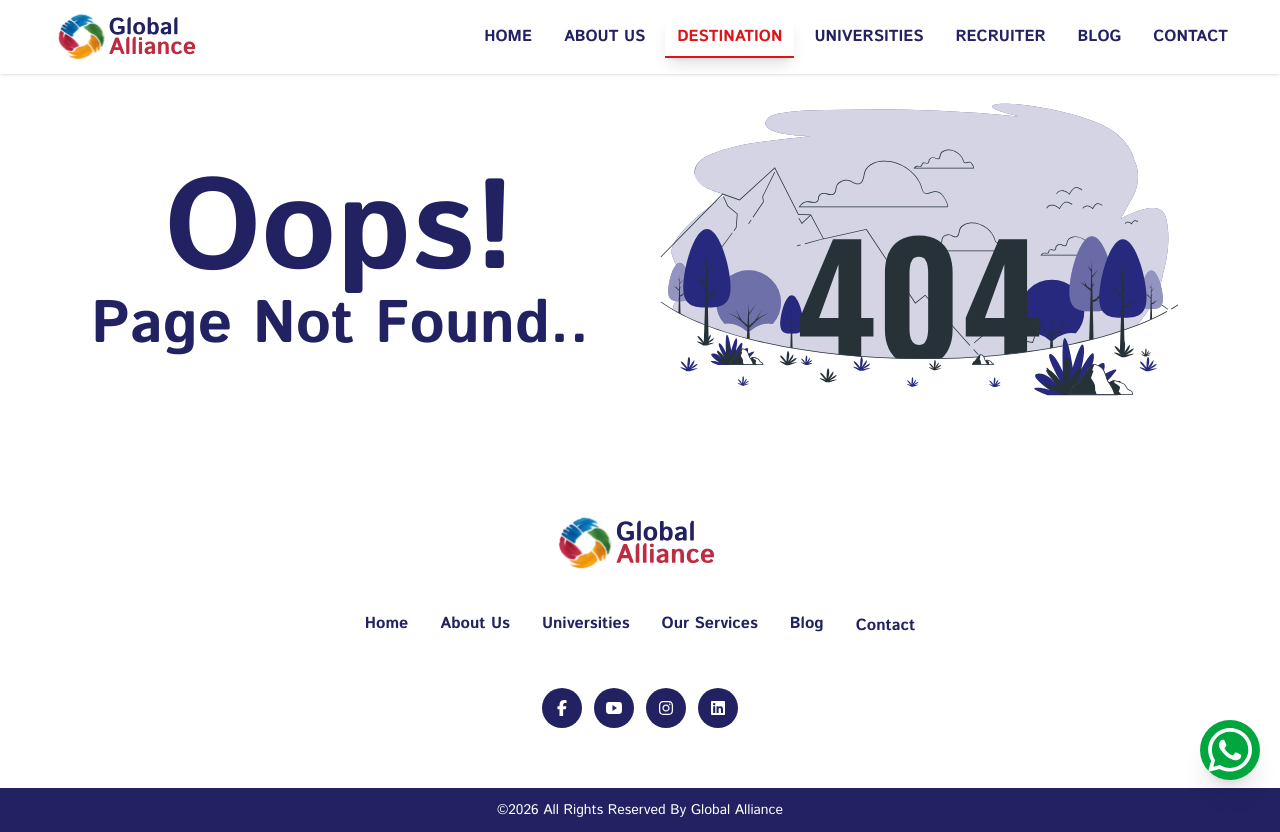
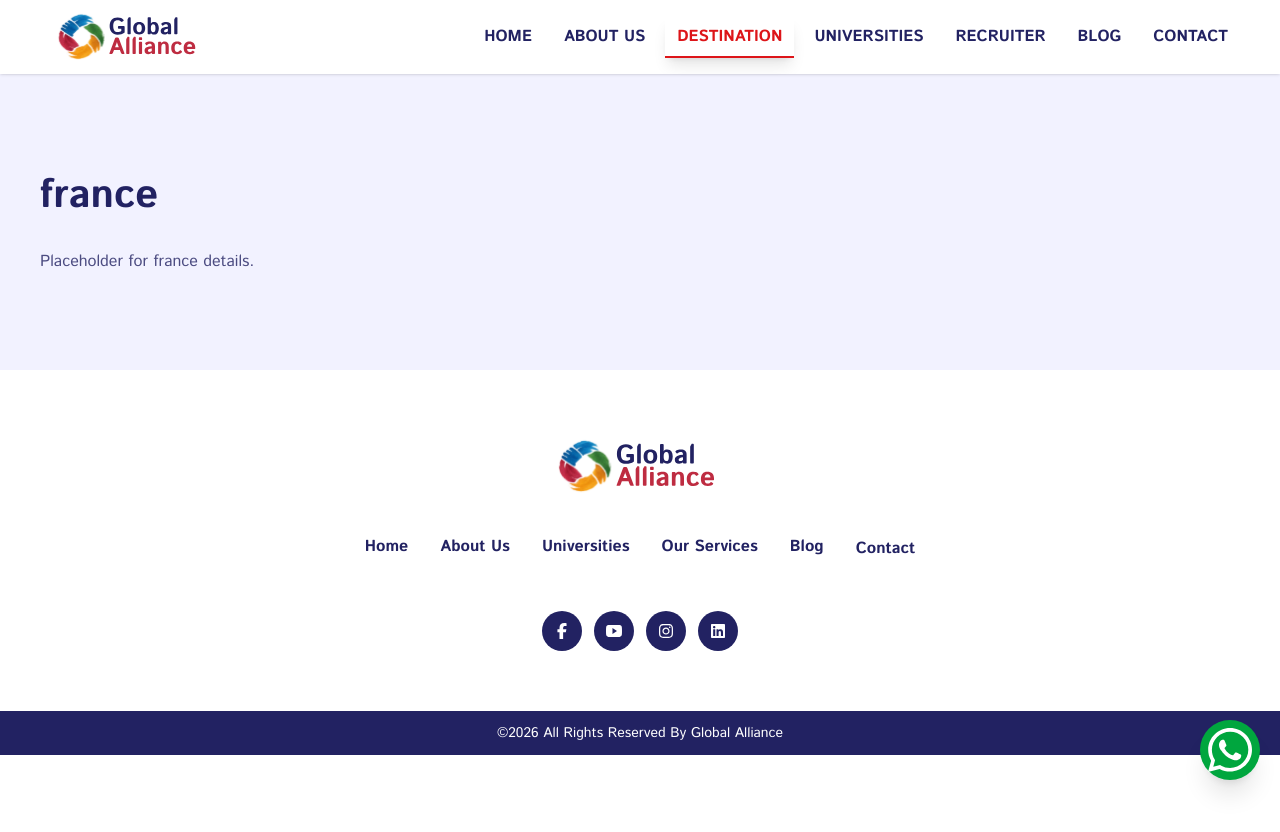
Before and after one commit to motasimdev/Global-Alliance, a React (Vite) app: page /destination/france in a window 1280 px wide. Before the commit this address had no page. After the commit the page ends 800 px from the top, so only its background shows below. Built offline with nearby package versions, Linux system fonts and the light colour scheme.

Commit message:
Destination details routing done

```diff
--- a/src/components/layouts/destination/Destination_Banner.jsx
+++ b/src/components/layouts/destination/Destination_Banner.jsx
@@ -10,7 +10,7 @@ const Destination_Banner = () => {
         <div className="absolute inset-0 block bg-[url(/src/assets/destination/flags.jfif)] bg-no-repeat bg-center bg-cover blur-xs md:blur-[2px]"></div>
         <Container>
           <div className="relative md:flex z-10">
-            <div className="md:w-2/3 lg:w-1/2 m-auto text-center py-8 md:pt-10 md:pb-20 lg:py-12">
+            <div className="md:w-2/3 lg:w-1/2 m-auto text-center py-8 md:pt-10 md:pb-20 lg:pt-12">
               <h4 className="text-3xl md:text-4xl lg:text-[40px] font-bold lg:pr-15 text-secondary">
                 Comprehensive{" "}
                 <span className="text-primary">Destination Guides</span> for
@@ -20,7 +20,7 @@ const Destination_Banner = () => {
           </div>
         </Container>
       </section>
-      <section className="bg-[#D7D7D7] shadow-lg">
+      <section className="bg-[#E1E1E1] shadow-lg">
         <div className="px-4 py-4 text-justify md:text-center md:w-2/3 mx-auto justify-center">
           <P18
             text={
--- a/src/components/layouts/destination/Destination_Card.jsx
+++ b/src/components/layouts/destination/Destination_Card.jsx
@@ -1,6 +1,7 @@
 import React from "react";
 import { FaWallet, FaArrowRight } from "react-icons/fa6";
 import { FaCalendarAlt } from "react-icons/fa";
+import { Link } from "react-router";
 
 const Destination_Card = ({ destination = {} }) => {
   const {
@@ -11,10 +12,12 @@ const Destination_Card = ({ destination = {} }) => {
     shortDescription = "No description available.",
     intakeOverview = "Intake information not available.",
     tuitionFeesOverview = "Tuition information not available.",
+    slug = "#",
   } = destination;
 
   return (
-    <div className="group relative bg-white rounded-2xl overflow-hidden border border-secondary/10 shadow-sm hover:shadow-xl transition-all duration-300 flex flex-col">
+    <Link to={`/destination/${slug}`} className="block no-underline">
+      <div className="group relative h-full bg-white rounded-2xl overflow-hidden border border-secondary/10 shadow-sm hover:shadow-xl transition-all duration-300 flex flex-col">
         <div className="relative h-70 md:h-80 lg:h-90 bg-gray-200 flex items-center justify-center">
           {image ? (
             <img
@@ -85,12 +88,13 @@ const Destination_Card = ({ destination = {} }) => {
             </div>
           </div>
 
-        <div className="mt-auto flex items-center justify-between pt-4 border-t border-secondary/5 text-secondary group-hover:text-primary transition-colors duration-200 cursor-default">
+          <div className="mt-auto flex items-center justify-between pt-4 border-t border-secondary/5 text-secondary group-hover:text-primary transition-colors duration-200 cursor-pointer">
             <span className="text-sm font-semibold">Explore Destination</span>
             <FaArrowRight className="text-base transition-transform duration-200 group-hover:translate-x-1" />
           </div>
         </div>
       </div>
+    </Link>
   );
 };
 
--- a/src/components/pages/Destination_Details.jsx
+++ b/src/components/pages/Destination_Details.jsx
@@ -1,9 +1,42 @@
-import React from 'react'
+import React from "react";
+import { useParams } from "react-router";
+import Container from "../Container";
+import Heading from "../Heading";
+import destinations from "../../data/destinations.json";
 
 const Destination_Details = () => {
+  const { slug } = useParams();
+
+  const destination = destinations.find((d) => d.slug === slug);
+
+  if (!destination) {
+    return (
+      <section className="py-20">
+        <Container>
+          <div className="text-center">
+            <Heading text={"Destination Not Found"} className={"text-secondary"} />
+            <p className="text-secondary/60 mt-4">
+              The destination you are looking for does not exist.
+            </p>
+          </div>
+        </Container>
+      </section>
+    );
+  }
+
   return (
-    <div></div>
-  )
-}
+    <section className="py-15 md:py-20 lg:py-24 bg-tertiary/30">
+      <Container>
+        <Heading
+          text={destination.name}
+          className={"text-secondary pt-1 pb-1 md:pb-2 lg:pb-4"}
+        />
+        <p className="text-secondary/80 mt-4">
+          Placeholder for {destination.name} details.
+        </p>
+      </Container>
+    </section>
+  );
+};
 
-export default Destination_Details
+export default Destination_Details;
--- a/src/routes/AppRoutes.jsx
+++ b/src/routes/AppRoutes.jsx
@@ -14,6 +14,7 @@ import Signup from "../components/pages/Signup";
 import Error from "../components/pages/Error";
 import Recruiter from "../components/pages/Recruiter";
 import Destination from "../components/pages/Destination";
+import Destination_Details from "../components/pages/Destination_Details";
 
 const AppRoutes = createBrowserRouter([
   {
@@ -36,6 +37,10 @@ const AppRoutes = createBrowserRouter([
       {
         path: "destination",
         Component: Destination,
+      },
+      {
+        path: "destination/:slug",
+        Component: Destination_Details,
       },
       // {
       //   path: "our-services",
```
Lines whose indentation alone changed are shown as unchanged.
